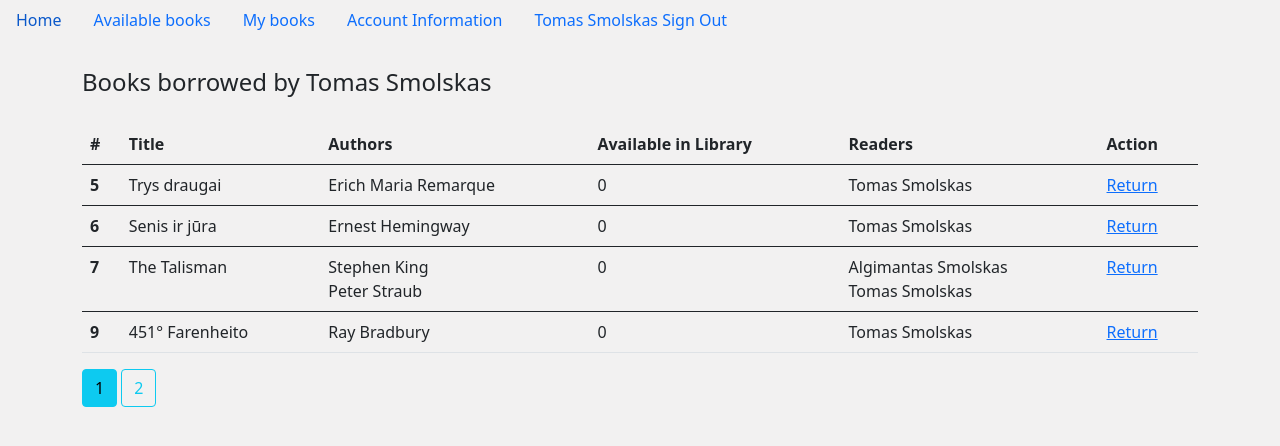
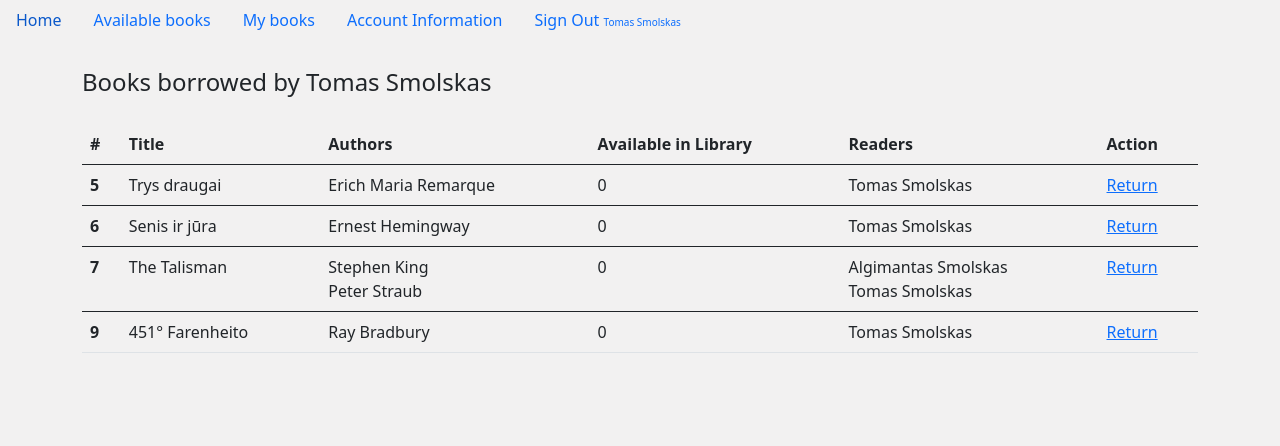
Before and after one commit to TomasSm1978/pythonFlaskTest_20220728, a Flask app: page /my_books in a window 1280 px wide. Shown: the top 446 px of the page. Run offline with Flask 2, Linux system fonts and the light colour scheme; a user stored in the database is signed in; data comes from the database, SQL or seed files in the repository; both versions use the stored data as it was after the commit.

Commit message:
Panaikintas pagination dėl nekorektiško elegesio niuansų

```diff
--- a/main.py
+++ b/main.py
@@ -94,8 +94,8 @@ helper_table = db.Table('helper', db.metadata,
                         db.Column('author_id', db.Integer, db.ForeignKey('author.id')))
 
 helper_table_2 = db.Table('helper_2', db.metadata,
-                        db.Column('book_id', db.Integer, db.ForeignKey('book.id')),
-                        db.Column('user_id', db.Integer, db.ForeignKey('user.id')))
+                          db.Column('book_id', db.Integer, db.ForeignKey('book.id')),
+                          db.Column('user_id', db.Integer, db.ForeignKey('user.id')))
 
 
 class User(db.Model, UserMixin):
@@ -148,16 +148,14 @@ def home():
 @app.route('/available_books')
 @login_required
 def available_books():
-    page = request.args.get('page', 1, type=int)
-    all_books = Book.query.paginate(page=page, per_page=10)
+    all_books = Book.query.all()
     return render_template('available_books.html', all_books=all_books)
 
 
 @app.route('/my_books')
 @login_required
 def my_books():
-    page = request.args.get('page', 1, type=int)
-    my_books = Book.query.paginate(page=page, per_page=10)
+    my_books = Book.query.all()
     return render_template('my_books.html', my_books=my_books)
 
 
@@ -189,7 +187,7 @@ def sign_in():
             login_user(user)
             flash(f'Welcome, {current_user.first_name}', 'success')
             return redirect(request.args.get('next') or url_for('home'))
-        flash(f'User or password does not match', 'danger')
+        flash(f'User e-mail or password does not match', 'danger')
         return render_template('sign_in.html', form=form)
     return render_template('sign_in.html', form=form)
 
--- a/templates/base.html
+++ b/templates/base.html
@@ -31,8 +31,8 @@
         <a class="nav-link" href="{{ url_for('update_account_information') }}">Account Information</a>
     </li>
     <li class="nav-item">
-        <a class="nav-link" href="{{ url_for('sign_out') }}">{{current_user.first_name}}
-            {{current_user.last_name}} Sign Out</a>
+        <a class="nav-link" href="{{ url_for('sign_out') }}"> Sign Out<span></span> <font size="1rem">
+            {{current_user.first_name}} {{current_user.last_name}}</font></span></a>
     </li>
     {% else %}
     <li class="nav-item">
--- a/templates/my_books.html
+++ b/templates/my_books.html
@@ -15,7 +15,7 @@
         <th scope="col">Action</th>
     </tr>
     </thead>
-    {% for book in my_books.items %}
+    {% for book in my_books %}
     {% if current_user in book.readers %}
     <tbody>
     <tr class="table">
@@ -42,16 +42,6 @@
     {% endfor %}
     </tbody>
 </table>
-{% for page_num in my_books.iter_pages(left_edge=1, right_edge=1, left_current=1, right_current=2) %}
-  {% if page_num %}
-    {% if my_books.page == page_num %}
-      <a class="btn btn-info mb-4" href="{{ url_for('my_books', page=page_num) }}">{{ page_num }}</a>
-    {% else %}
-      <a class="btn btn-outline-info mb-4" href="{{ url_for('my_books', page=page_num) }}">{{ page_num }}</a>
-    {% endif %}
-  {% else %}
-    ...
-  {% endif %}
-{% endfor %}
+
 {% endif %}
 {% endblock %}
```
Also changed, not shown: templates/available_books.html (+2 -12 lines), data.sqlite.
